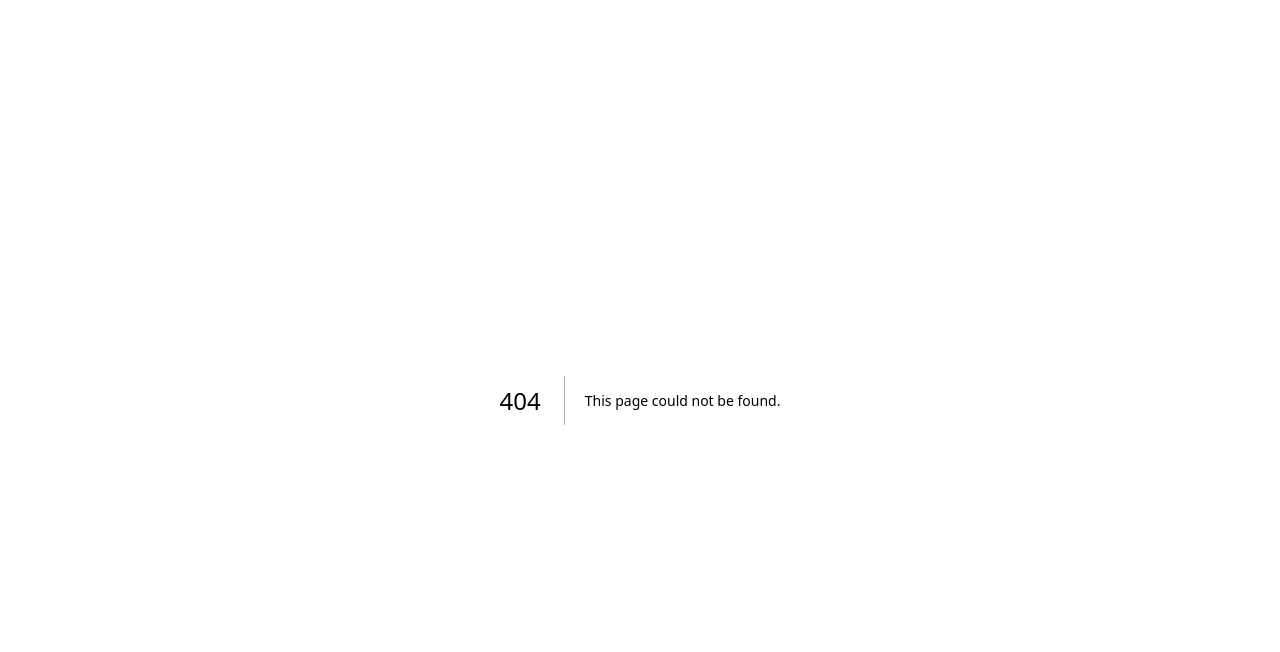
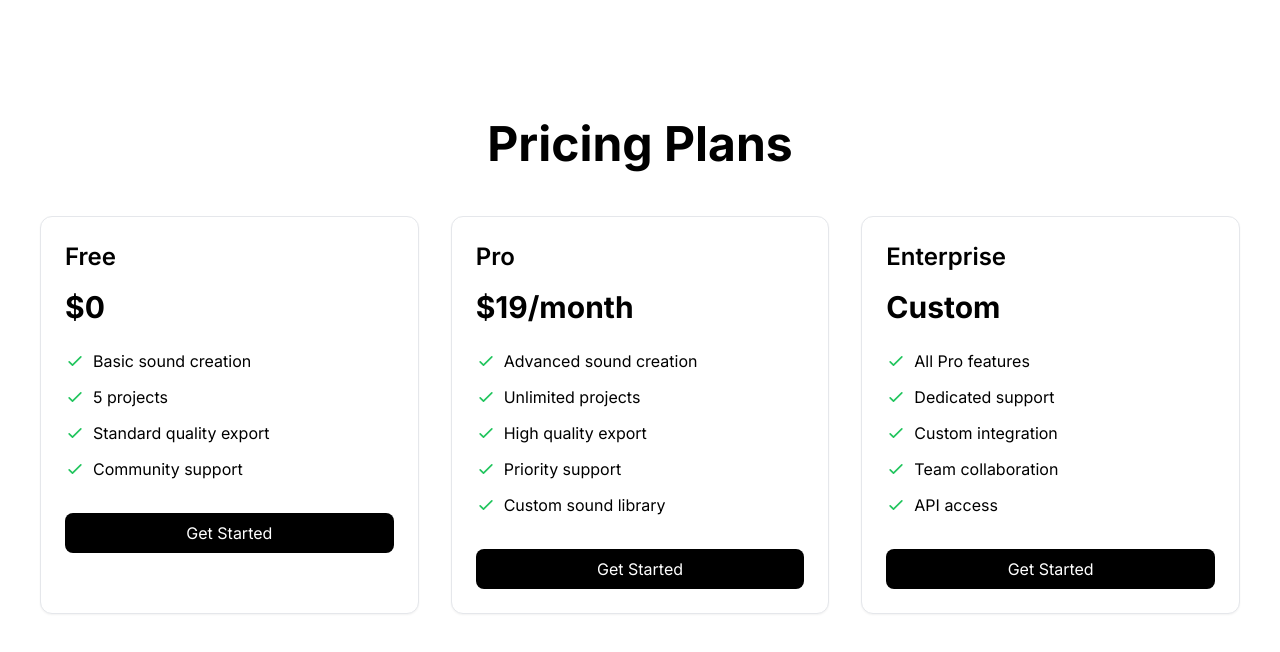
Before and after one commit to rolandaayo/sound-flow-v0, a Next.js app: page /pricing in a window 1280 px wide. Before the commit this address had no page. Shown: the top 652 px of the page. Built offline with nearby package versions, Linux system fonts and the light colour scheme; a web font is replaced by a local one.

Commit message:
added more pages

```diff
--- /dev/null
+++ b/src/app/dream-factory/page.jsx
@@ -0,0 +1,55 @@
+export default function DreamFactory() {
+  return (
+    <div className="pt-[120px] px-5 lg:px-10 max-w-[1440px] mx-auto min-h-screen">
+      <div className="max-w-4xl mx-auto">
+        <h1 className="text-4xl md:text-5xl font-bold mb-6">Dream Factory</h1>
+        <p className="text-xl mb-12">
+          Transform your musical ideas into reality with our AI-powered sound design studio.
+        </p>
+
+        <div className="space-y-12">
+          <section className="bg-white p-8 rounded-xl shadow-sm border">
+            <h2 className="text-2xl font-semibold mb-4">Sound Generation</h2>
+            <p className="text-gray-600 mb-6">
+              Create unique sounds using our advanced AI algorithms. Simply describe what you want,
+              and watch as your audio dreams come to life.
+            </p>
+            <div className="bg-gray-50 p-6 rounded-lg">
+              {/* Placeholder for sound generation interface */}
+              <div className="h-40 flex items-center justify-center border-2 border-dashed border-gray-300 rounded-lg">
+                <p className="text-gray-500">Sound Generation Interface Coming Soon</p>
+              </div>
+            </div>
+          </section>
+
+          <section className="bg-white p-8 rounded-xl shadow-sm border">
+            <h2 className="text-2xl font-semibold mb-4">Sound Library</h2>
+            <p className="text-gray-600 mb-6">
+              Browse through our extensive collection of AI-generated sounds, carefully curated
+              for your creative needs.
+            </p>
+            <div className="grid grid-cols-1 md:grid-cols-2 gap-4">
+              {/* Placeholder for sound library items */}
+              {[1, 2, 3, 4].map((item) => (
+                <div
+                  key={item}
+                  className="p-4 border rounded-lg flex items-center justify-center"
+                >
+                  <p className="text-gray-500">Sound Sample {item}</p>
+                </div>
+              ))}
+            </div>
+          </section>
+
+          <section className="bg-white p-8 rounded-xl shadow-sm border">
+            <h2 className="text-2xl font-semibold mb-4">Custom Projects</h2>
+            <p className="text-gray-600">
+              Need something specific? Our Dream Factory can help you create custom sound
+              projects tailored to your exact specifications.
+            </p>
+          </section>
+        </div>
+      </div>
+    </div>
+  );
+}
--- /dev/null
+++ b/src/app/get-started/page.jsx
@@ -0,0 +1,26 @@
+export default function GetStarted() {
+  return (
+    <div className="pt-[120px] px-5 lg:px-10 max-w-[1440px] mx-auto min-h-screen">
+      <h1 className="text-4xl md:text-5xl font-bold mb-6">Get Started</h1>
+      <div className="prose max-w-none">
+        <p className="text-lg mb-6">
+          Welcome to Sound Flow! Follow these simple steps to begin your journey:
+        </p>
+        <div className="grid gap-8">
+          <div className="p-6 bg-white rounded-xl shadow-sm border">
+            <h2 className="text-2xl font-semibold mb-4">1. Create Your Account</h2>
+            <p>Sign up for a free account to access all our basic features.</p>
+          </div>
+          <div className="p-6 bg-white rounded-xl shadow-sm border">
+            <h2 className="text-2xl font-semibold mb-4">2. Choose Your Plan</h2>
+            <p>Select a plan that best suits your needs and creative goals.</p>
+          </div>
+          <div className="p-6 bg-white rounded-xl shadow-sm border">
+            <h2 className="text-2xl font-semibold mb-4">3. Start Creating</h2>
+            <p>Jump into our intuitive interface and begin making music!</p>
+          </div>
+        </div>
+      </div>
+    </div>
+  );
+}
--- /dev/null
+++ b/src/app/pricing/page.jsx
@@ -0,0 +1,73 @@
+export default function Pricing() {
+  const plans = [
+    {
+      name: "Free",
+      price: "$0",
+      features: [
+        "Basic sound creation",
+        "5 projects",
+        "Standard quality export",
+        "Community support",
+      ],
+    },
+    {
+      name: "Pro",
+      price: "$19/month",
+      features: [
+        "Advanced sound creation",
+        "Unlimited projects",
+        "High quality export",
+        "Priority support",
+        "Custom sound library",
+      ],
+    },
+    {
+      name: "Enterprise",
+      price: "Custom",
+      features: [
+        "All Pro features",
+        "Dedicated support",
+        "Custom integration",
+        "Team collaboration",
+        "API access",
+      ],
+    },
+  ];
+
+  return (
+    <div className="pt-[120px] px-5 lg:px-10 max-w-[1440px] mx-auto min-h-screen">
+      <h1 className="text-4xl md:text-5xl font-bold text-center mb-12">Pricing Plans</h1>
+      <div className="grid md:grid-cols-3 gap-8">
+        {plans.map((plan) => (
+          <div key={plan.name} className="p-6 bg-white rounded-xl shadow-sm border hover:shadow-md transition-shadow">
+            <h2 className="text-2xl font-semibold mb-4">{plan.name}</h2>
+            <p className="text-3xl font-bold mb-6">{plan.price}</p>
+            <ul className="space-y-3">
+              {plan.features.map((feature) => (
+                <li key={feature} className="flex items-center">
+                  <svg
+                    className="w-5 h-5 text-green-500 mr-2"
+                    fill="none"
+                    stroke="currentColor"
+                    viewBox="0 0 24 24"
+                  >
+                    <path
+                      strokeLinecap="round"
+                      strokeLinejoin="round"
+                      strokeWidth={2}
+                      d="M5 13l4 4L19 7"
+                    />
+                  </svg>
+                  {feature}
+                </li>
+              ))}
+            </ul>
+            <button className="w-full mt-8 bg-black text-white py-2 rounded-lg hover:bg-gray-800 transition-colors">
+              Get Started
+            </button>
+          </div>
+        ))}
+      </div>
+    </div>
+  );
+}
```
